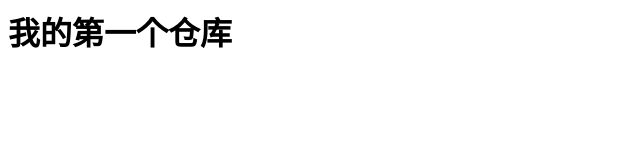
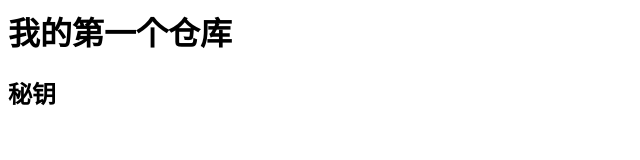
Before and after one commit to DingAxue/DingAxue.github.io, a plain HTML site: page index.html in a window 1280 px wide. Shown: the whole page, without its empty margins (0-640 px from the left). Drawn offline with Linux system fonts and the light colour scheme.

```diff
--- a/index.html
+++ b/index.html
@@ -1 +1,2 @@
 <h1>我的第一个仓库</h1>
+<h2>秘钥</h2>
```
